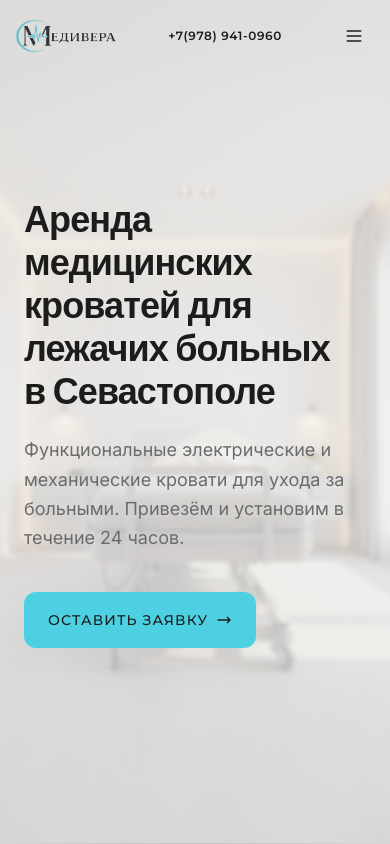
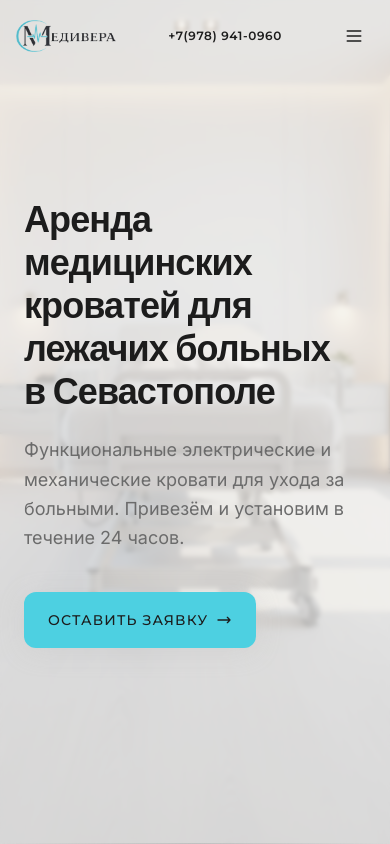
Before and after one commit to simfart/sevbeds-frontend, a Next.js app: page / in a window 390 px wide. Shown: the top 844 px of the page. Built offline with nearby package versions, Linux system fonts and the light colour scheme; a web font is replaced by a local one.

Commit message:
hero img mobile version 2

```diff
--- a/src/widgets/HeroSection/HeroSection.tsx
+++ b/src/widgets/HeroSection/HeroSection.tsx
@@ -41,7 +41,7 @@ export const HeroSection: FC = () => {
           quality={90}
         />
         <Image
-          src="/images/hero-mobile.png"
+          src="/images/hero-mobile2.png"
           alt="Modern luxury home care setting with natural sunlight"
           fill
           className={styles.mobileImage}
```
Also changed, not shown: public/images/hero-mobile2.png (added).
